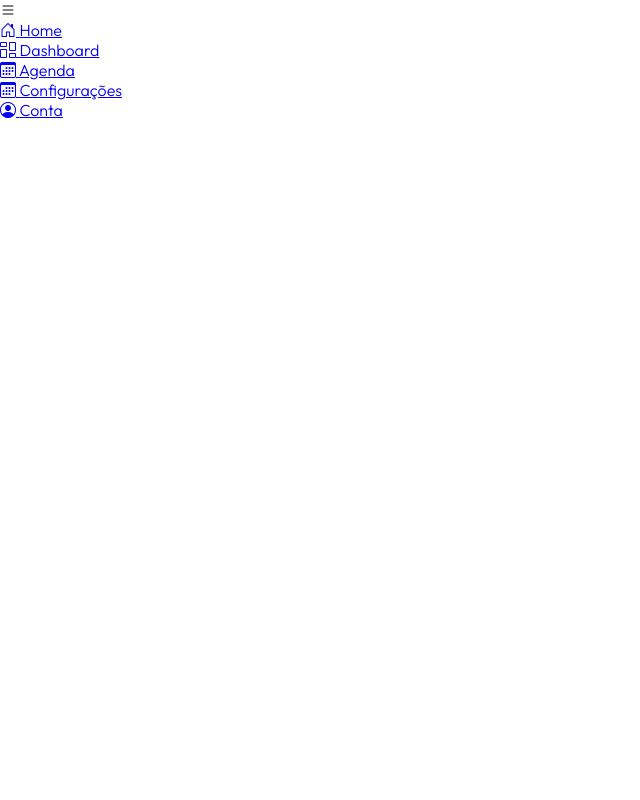
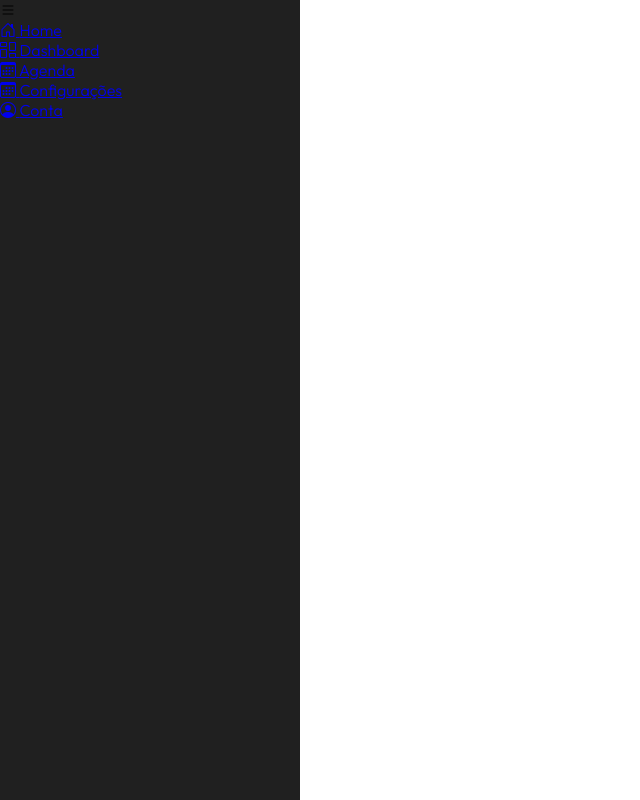
Before and after one commit to Humberto-Meireles/menu-lateral, a plain HTML site: page index.html in a window 1280 px wide. Shown: the whole page, without its empty margins (0-640 px from the left). Drawn offline with nearby package versions, Linux system fonts and the light colour scheme.

Commit message:
feat: add the menu background style

```diff
--- a/style.css
+++ b/style.css
@@ -6,3 +6,13 @@
   box-sizing: border-box;
   font-family: "Outfit", sans-serif;
 }
+
+body {
+  height: 100vh;
+}
+
+nav.menu-lateral {
+  width: 300px;
+  height: 100%;
+  background-color: #202020;
+}
```
